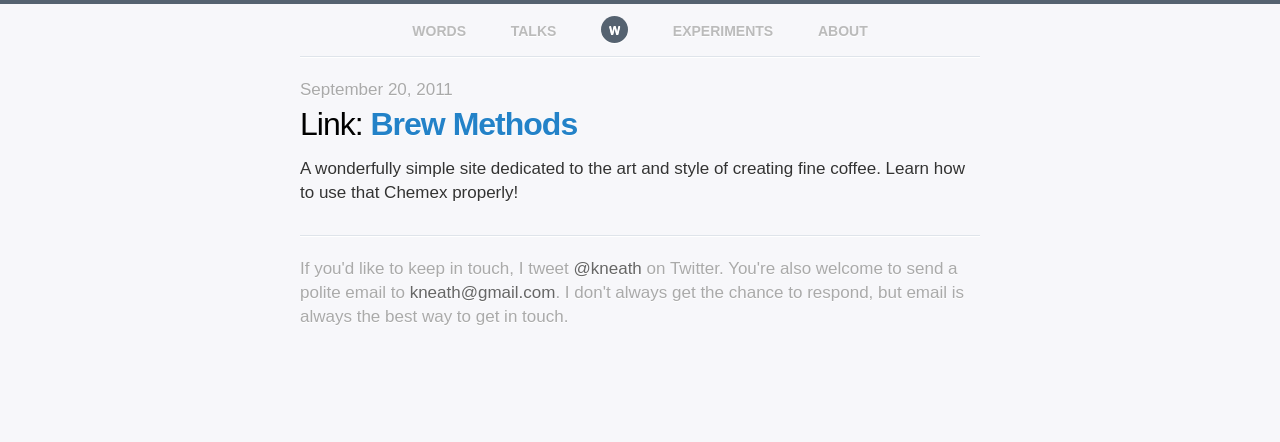
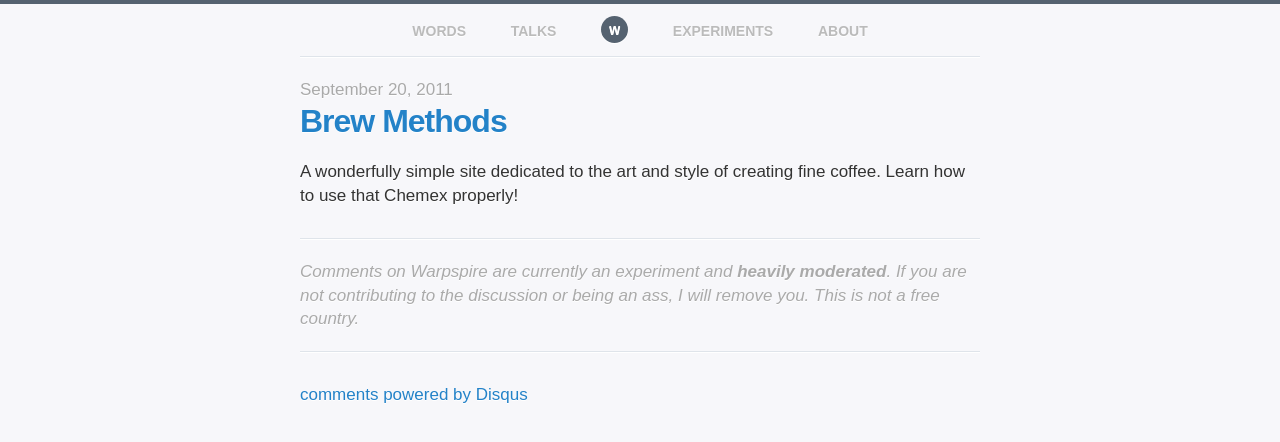
Before and after one commit to kneath/kneath.github.com, a Jekyll site: the page built from _posts/2011-09-20-link-brewmethods.md, in a window 1280 px wide. Shown: the top 442 px of the page. Built offline with Jekyll 4.4.1, drawn with Linux system fonts in a browser that asks for light colours; Markdown is read by kramdown in place of the engine named in the settings; comment, search, counter and statistics services are not loaded.

Commit message:
Adding comments
Science help me, what have I done?

```diff
--- a/_layouts/link.html
+++ b/_layouts/link.html
@@ -2,11 +2,26 @@
 layout: default
 ---
 <p class="date">{{ page.date | date: "%B %e, %Y" }}</p>
-<h1 class="link"><span class="desc">Link:</span> <a href="{{ page.link }}">{{ page.title }}</a></h1>
+<h1 class="link"><a href="{{ page.link }}">{{ page.title }}</a></h1>
 {{ content }}
 
 <div class="keep-in-touch">
-  <p>
-    If you'd like to keep in touch, I tweet <a href="https://twitter.com/kneath">@kneath</a> on Twitter. You're also welcome to send a polite email to <a href="mailto:kneath@gmail.com">kneath@gmail.com</a>. I don't always get the chance to respond, but email is always the best way to get in touch.
+  <p class="comments">
+    Comments on Warpspire are currently an experiment and <strong>heavily moderated</strong>. If you are not contributing to the discussion or being an ass, I will remove you. This is not a free country.
   </p>
 </div>
+
+<div id="disqus_thread"></div>
+<script type="text/javascript">
+    var disqus_shortname = 'warpspire';
+    var disqus_identifier = '{{ page.url }}';
+
+    /* * * DON'T EDIT BELOW THIS LINE * * */
+    (function() {
+        var dsq = document.createElement('script'); dsq.type = 'text/javascript'; dsq.async = true;
+        dsq.src = '//' + disqus_shortname + '.disqus.com/embed.js';
+        (document.getElementsByTagName('head')[0] || document.getElementsByTagName('body')[0]).appendChild(dsq);
+    })();
+</script>
+<noscript>Please enable JavaScript to view the <a href="http://disqus.com/?ref_noscript">comments powered by Disqus.</a></noscript>
+<a href="http://disqus.com" class="dsq-brlink">comments powered by <span class="logo-disqus">Disqus</span></a>
--- a/css/base.css
+++ b/css/base.css
@@ -243,7 +243,9 @@
   color: #DB2C17;
 }
 h1.link {
+  margin-top: 0;
   font-size: 32px;
+  line-height: 1.2;
 }
 h1.link .desc {
   font-weight: normal;
@@ -380,14 +382,23 @@
   margin: 30px 0;
   color: #aaa;
   border-top: 1px solid #dfe4ea;
+  border-bottom: 1px solid #fff;
 }
 .keep-in-touch p:first-child {
   margin-top: 0;
   padding-top: 20px;
   border-top: 1px solid #fff;
 }
+.keep-in-touch p:last-child {
+  margin-bottom: 0;
+  padding-bottom: 20px;
+  border-bottom: 1px solid #dfe4ea;
+}
 .keep-in-touch a {
   color: #666;
+}
+.keep-in-touch .comments {
+  font-style: italic;
 }
 
 @media only screen and (max-width: 520px) {
```
Also changed, not shown: _layouts/post.html (+18 -0 lines).
